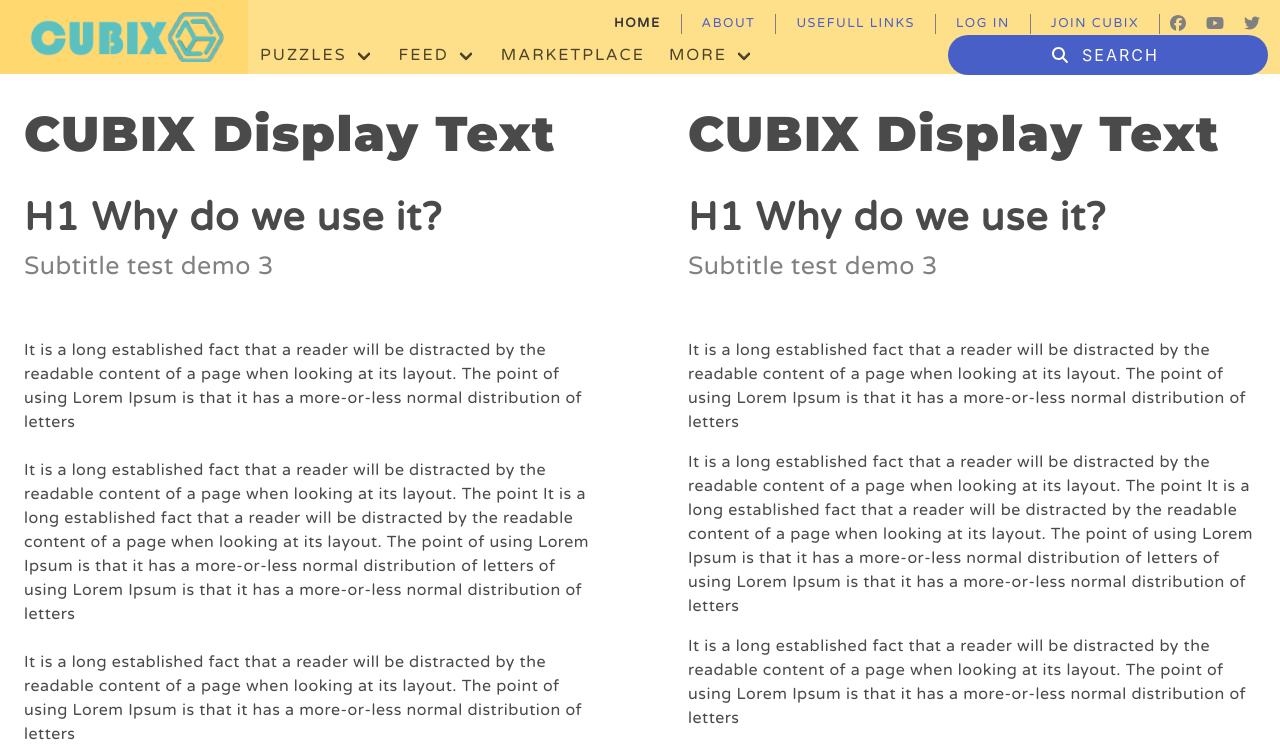
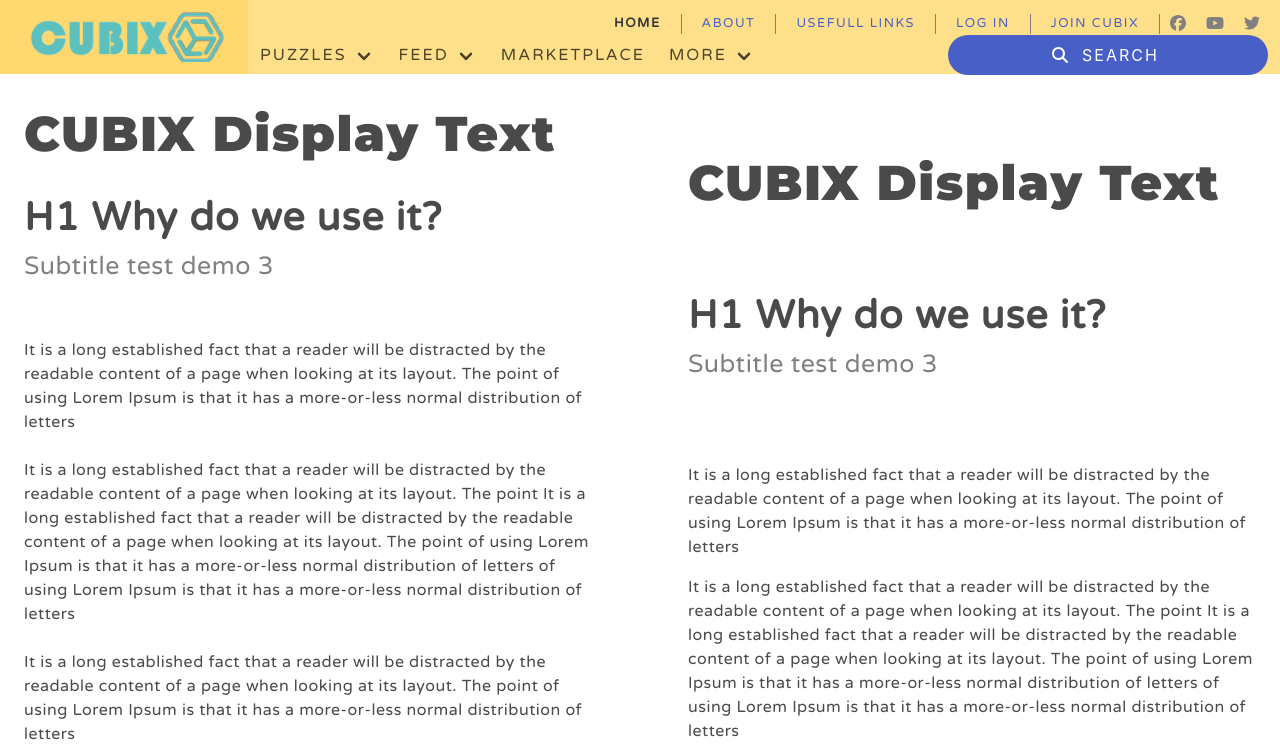
Before and after one commit to a-spasov/cubix, a Vue app: page / in a window 1280 px wide. Shown: the top 749 px of the page. Built offline with nearby package versions, Linux system fonts and the light colour scheme.

Commit message:
setup project: typography

```diff
--- a/src/assets/sass/bulma-overwrites.scss
+++ b/src/assets/sass/bulma-overwrites.scss
@@ -8,15 +8,14 @@ $widescreen: 1280px;
 $fullhd: 1920px;
 
 // --font sizes--
-$base-font-size: var(--text-base-size);
-$scale-ratio: var(--text-scale-ratio);
-$size-1: calc($base-font-size * pow($scale-ratio, 5));
-$size-2: calc($base-font-size * pow($scale-ratio, 4));
-$size-3: calc($base-font-size * pow($scale-ratio, 3));
-$size-4: calc($base-font-size * pow($scale-ratio, 2));
-$size-5: calc($base-font-size * $scale-ratio);
-$size-6: $base-font-size;
-// $size-7: calc($base-font-size / $scale-ratio);
+$size-1: var(--text-xxxl);
+$size-2: var(--text-xxl);
+$size-3: var(--text-xl);
+$size-4: var(--text-l);
+$size-5: var(--text-m);
+$size-6: var(--text-s);
+// ?? -> $size-7: var(--text-xs);
+
 
 
 // --spacings--
--- a/src/assets/sass/spacings.scss
+++ b/src/assets/sass/spacings.scss
@@ -1,5 +1,5 @@
 :root {
-  --spacing-unit: 1rem;
+  --spacing-unit: 1em;
   --space-xxxs: calc(0.25 * var(--spacing-unit));   // 4px
   --space-xxs: calc(0.5 * var(--spacing-unit));     // 8px
   --space-xs: calc(0.75 * var(--spacing-unit));     // 12px
```
